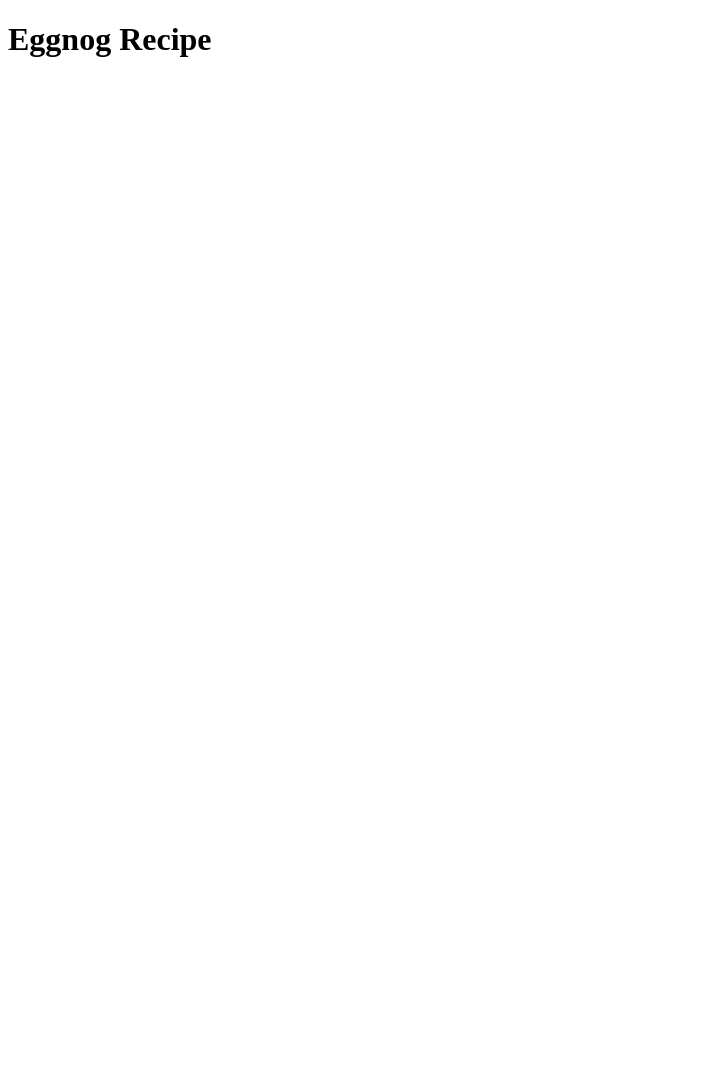
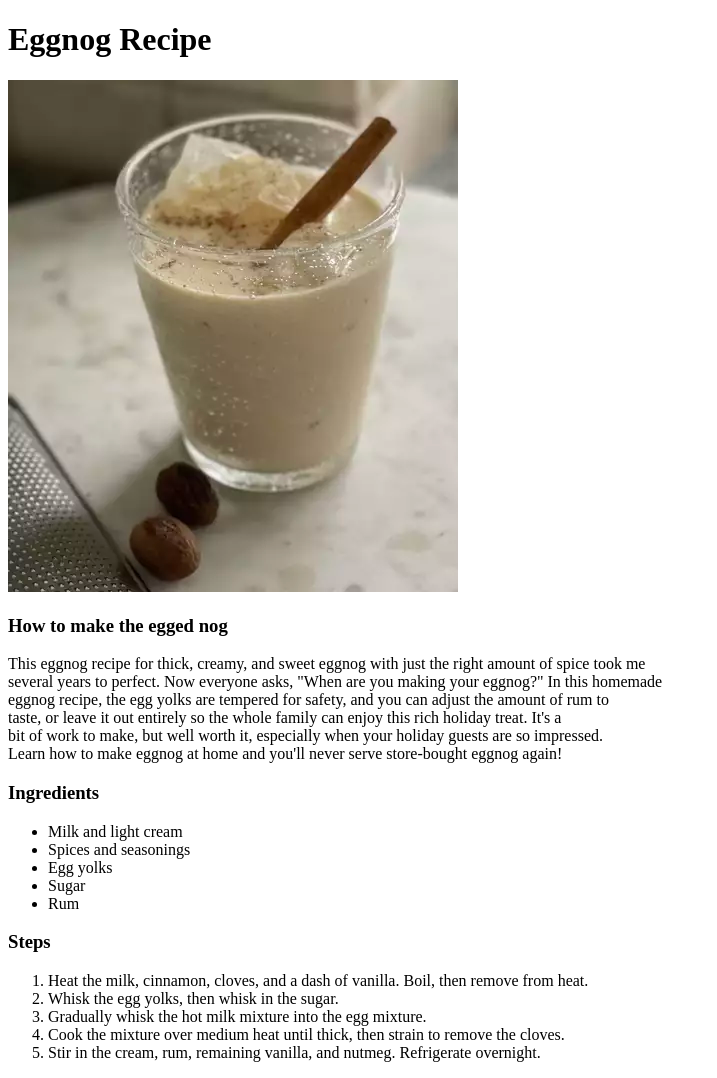
Before and after one commit to alopecode/odin-recipes, a plain HTML site: page recipes/eggnog.html in a window 1280 px wide. Shown: the whole page, without its empty margins (0-717 px from the left). Before the commit the page ends 800 px from the top, so only its background shows below. Drawn offline with Linux system fonts and the light colour scheme.

Commit message:
Add pic and instructions
Explaining why and how

```diff
--- a/recipes/eggnog.html
+++ b/recipes/eggnog.html
@@ -6,5 +6,32 @@
     </head>
     <body>
         <h1>Eggnog Recipe</h1>
+        <img src="eggnogpic.jpg" alt="Picture of finished egg nog">
+        <h3>How to make the egged nog</h3>
+        <p>This eggnog recipe for thick, creamy, and sweet eggnog with just the right amount of spice took me <br>
+            several years to perfect. Now everyone asks, "When are you making your eggnog?" In this homemade <br>
+            eggnog recipe, the egg yolks are tempered for safety, and you can adjust the amount of rum to <br>
+            taste, or leave it out entirely so the whole family can enjoy this rich holiday treat. It's a <br>
+            bit of work to make, but well worth it, especially when your holiday guests are so impressed. <br>
+            Learn how to make eggnog at home and you'll never serve store-bought eggnog again!
+        </p>
+        <h3>Ingredients</h3>
+        <ul>
+            <li>Milk and light cream</li>
+            <li>Spices and seasonings</li>
+            <li>Egg yolks</li>
+            <li>Sugar</li>
+            <li>Rum</li>
+        </ul>
+        <h3>Steps</h3>
+        <p>
+            <ol>
+                <li>Heat the milk, cinnamon, cloves, and a dash of vanilla. Boil, then remove from heat.</li>
+                <li>Whisk the egg yolks, then whisk in the sugar.</li>
+                <li>Gradually whisk the hot milk mixture into the egg mixture.</li>
+                <li>Cook the mixture over medium heat until thick, then strain to remove the cloves.</li>
+                <li>Stir in the cream, rum, remaining vanilla, and nutmeg. Refrigerate overnight.</li>
+            </ol>
+        </p>
     </body>
 </html>
```
Also changed, not shown: index.html (+1 -0 lines), recipes/eggnogpic.jpg (added).
